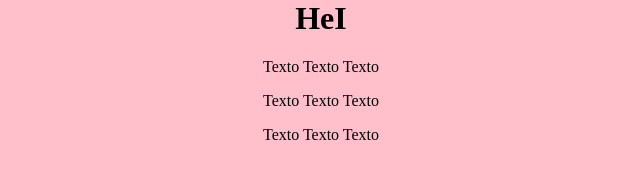
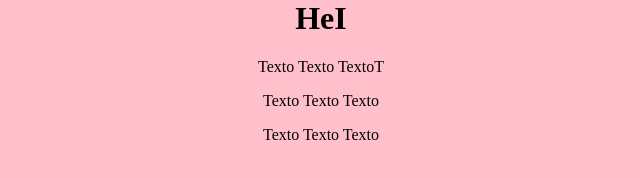
Before and after one commit to High-energy-Intelligence/HeI, a plain HTML site: page index.html in a window 1280 px wide. Shown: the full height of the page, 319-959 px from the left. Drawn offline with Linux system fonts and the light colour scheme.

Commit message:
Update index.html

```diff
--- a/index.html
+++ b/index.html
@@ -7,7 +7,7 @@
     </head>
     <body>
         <h1>HeI</h1>
-        <p>Texto Texto Texto</p>
+        <p>Texto Texto TextoT</p>
         <p>Texto Texto Texto</p>
         <p>Texto Texto Texto</p>
     </body>
```
